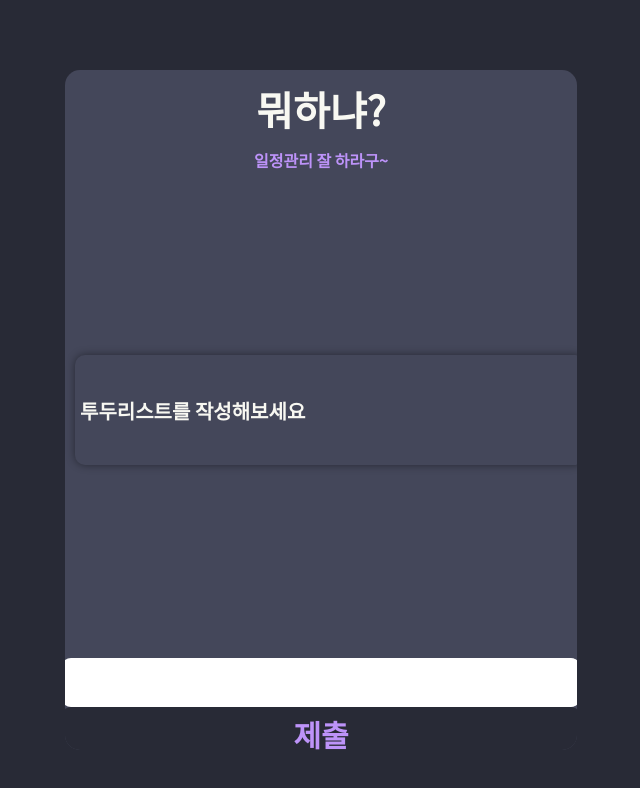
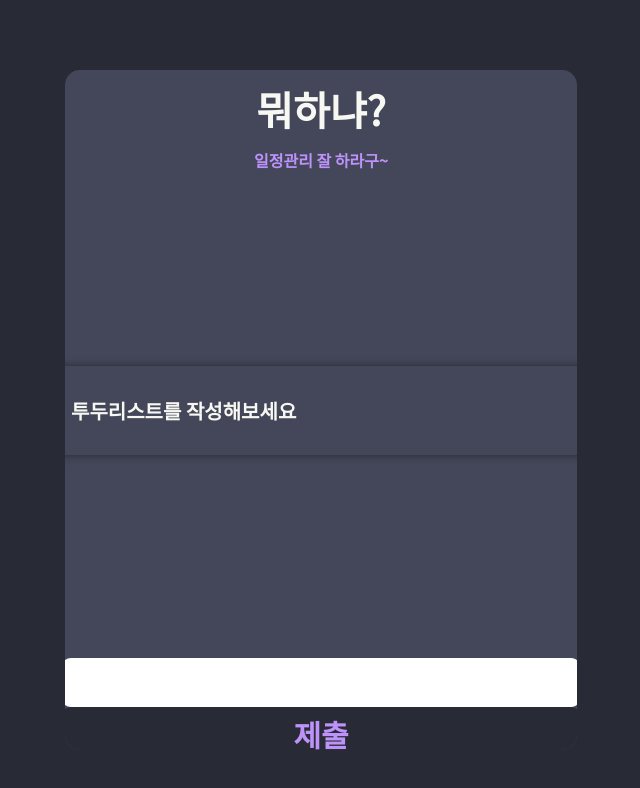
Before and after one commit to Hong-JunHyeok/React_ToDoList, a React (Create React App) app in the folder todolist/: page / in a window 1280 px wide. Shown: the top 788 px of the page, without its empty margins (319-959 px from the left). Built offline with nearby package versions, Linux system fonts and the light colour scheme.

Commit message:
overflow오류 해결

```diff
--- a/todolist/src/component/TodoTemplate.scss
+++ b/todolist/src/component/TodoTemplate.scss
@@ -31,6 +31,7 @@ $impo_color: #bd93f9; //강조하고 싶을때 쓰는 색
     &_body {
         display: flex;
         justify-content: center;
+        align-items: center;
         flex-direction: column;
         height: 70%;
         overflow-y: auto;
@@ -54,13 +55,11 @@ li {
     font-size: 20px;
 }
 .todo {
-    position: relative;
     width: 500px;
-    height: 100px;
     box-shadow: 0 0 8px rgba(0, 0, 0, 0.44);
     border-radius: 10px;
     font-weight: bold;
-    padding: 5px;
+    padding: 30px;
     color: $font_color;
     display: flex;
     align-items: center;
```
